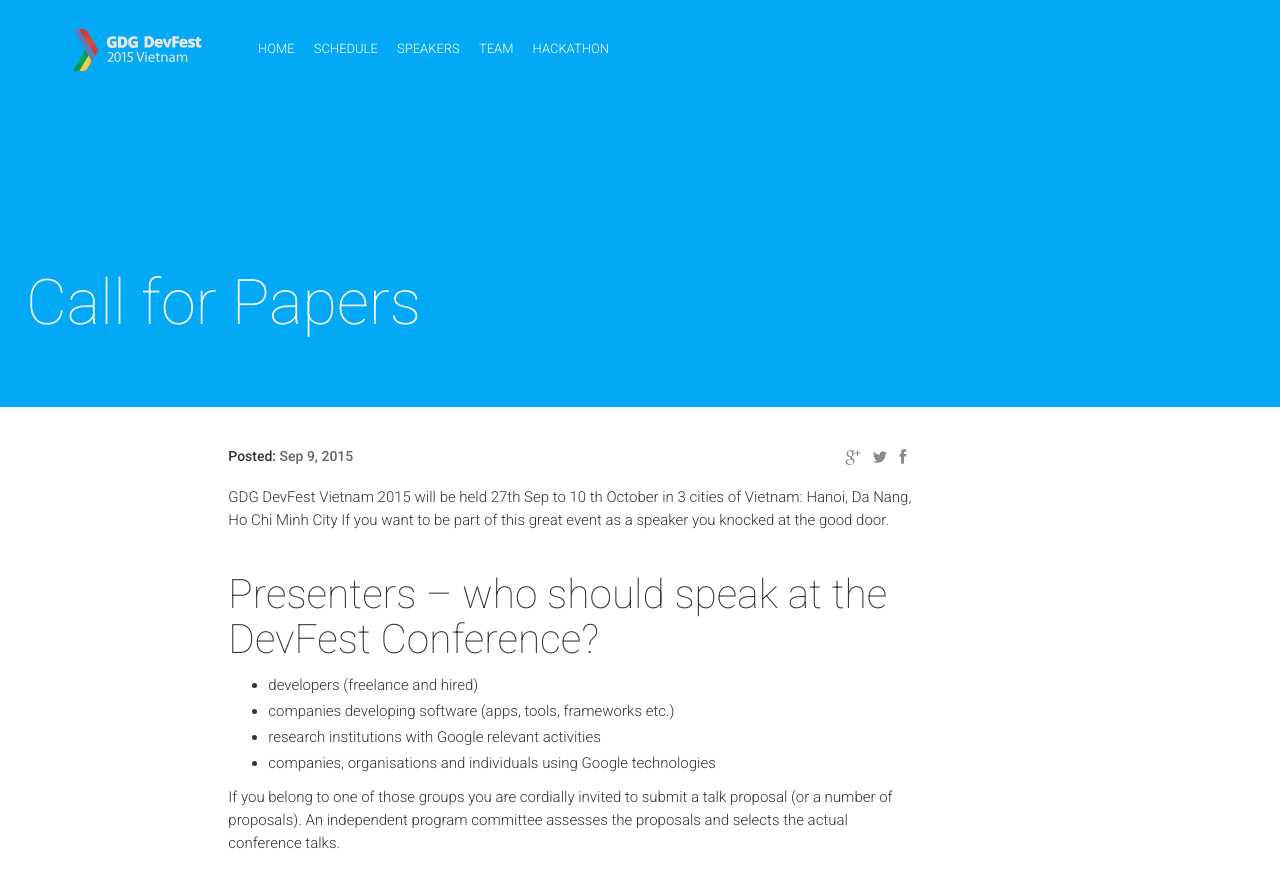
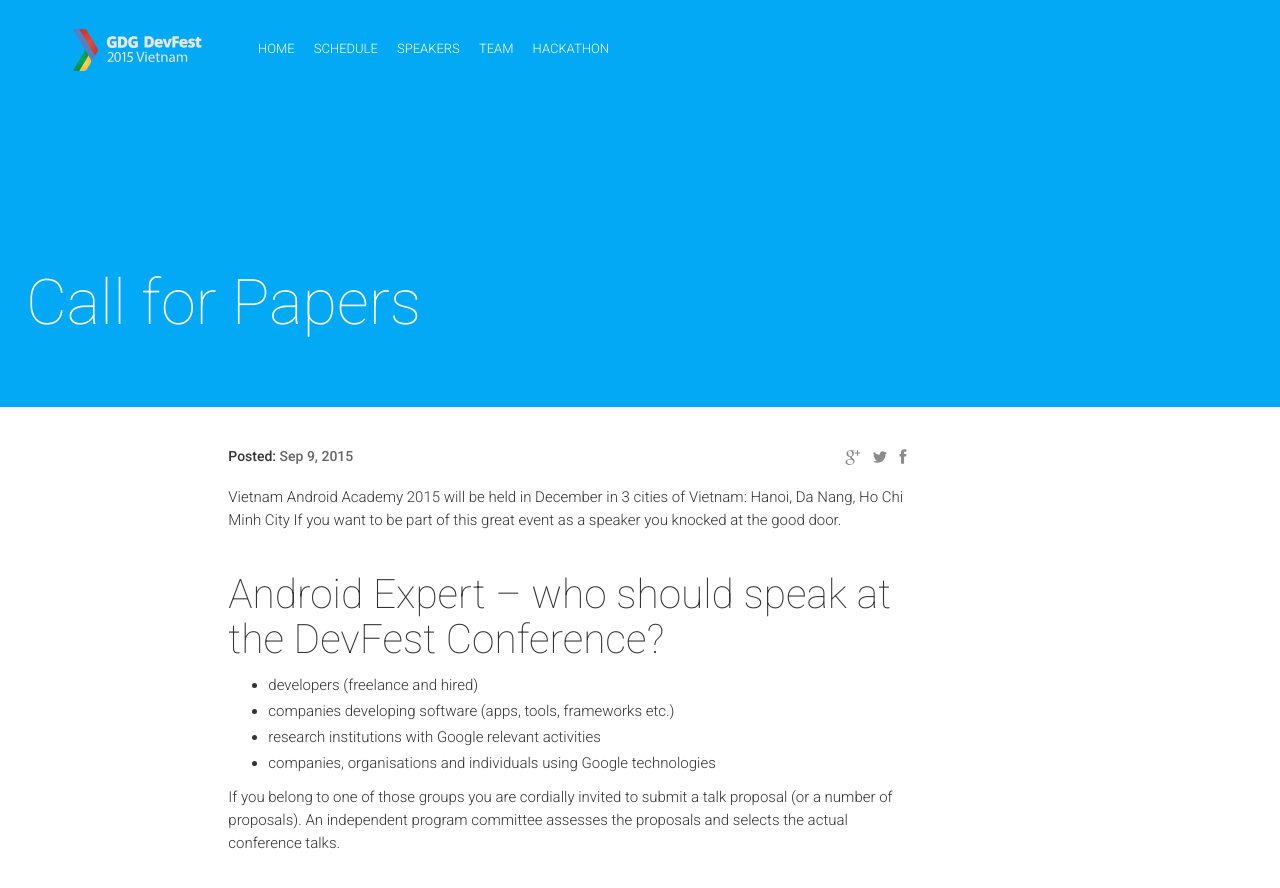
Before and after one commit to hungle90/androidvn, a Jekyll site: the page built from _posts/2014-07-21-call-for-papers.markdown, in a window 1280 px wide and 900 px high. Shown: the top 888 px of the window. Built offline with Jekyll 4.4.1, drawn with Linux system fonts in a browser that asks for light colours; nearby versions of some CDN libraries; comment, search, counter and statistics services are not loaded.

Commit message:
Hello Silicon Valley

```diff
--- a/_config.yml
+++ b/_config.yml
@@ -148,13 +148,13 @@
 # Tweets Feed Block
 tweetsFeedImage: "twitter-feed.jpg"
 tweetsFeedTitle: "What's Up?"
-twitterHashTag: "devfest2015"
+twitterHashTag: "vietnamandroidacademy"
 twitterFeed: ""
 
 # Partners Block
 organizersTitle: "Organizers"
 partnersTitle: "Partners"
-partnersC4sponsorsButton: "Become a sponsor"
+partnersC4sponsorsButton: "Become a trainer"
 
 # Subscribe Block
 subscribeImage: "subscribe.jpg"
@@ -176,8 +176,8 @@
   buyButtonLink: "https://bit.ly/gdgdevfest2015"
   buyButtonText: "Registration"
   ticketContentList: ["Lorem ipsum is simply", "Dummy text of the printing", "Typesetting industry"]
-  validFrom: "2015-09-02T10:00"
-  validThrough: "2015-09-27T23:59"
+  validFrom: "2015-11-1T10:00"
+  validThrough: "2015-12-1T23:59"
   # soldOut: true
   # soldOutText: "Closed"
  -
@@ -191,8 +191,8 @@
   buyButtonLink: "https://bit.ly/gdgdevfestmientrung2015"
   buyButtonText: "Registration"
   ticketContentList: ["Lorem ipsum is simply", "Dummy text of the printing", "Typesetting industry"]
-  validFrom: "2015-09-02T10:00"
-  validThrough: "2015-10-01T10:00"
+  validFrom: "2015-11-02T10:00"
+  validThrough: "2015-12-01T10:00"
 
  -
 
@@ -205,7 +205,7 @@
   additionalInfo: "Hoa Sen University, No 8 Nguyen Van Trang st, The 1st District, Ho Chi Minh"
   ticketContentList: ["Lorem ipsum is simply", "Dummy text of the printing", "Typesetting industry"]
   validFrom: "2015-09-02T10:00"
-  validThrough: "2015-10-04T23:59"
+  validThrough: "2015-12-04T23:59"
 
 
 
--- a/_posts/2014-07-21-call-for-papers.markdown
+++ b/_posts/2014-07-21-call-for-papers.markdown
@@ -4,9 +4,9 @@
 date:   2015-09-09 09:00:00
 isStaticPost: false
 ---
-GDG DevFest Vietnam 2015 will be held 27th Sep to 10 th October in 3 cities of Vietnam: Hanoi, Da Nang, Ho Chi Minh City If you want to be part of this great event as a speaker you knocked at the good door.
+Vietnam Android Academy 2015 will be held in December in 3 cities of Vietnam: Hanoi, Da Nang, Ho Chi Minh City If you want to be part of this great event as a speaker you knocked at the good door.
 
-#### Presenters – who should speak at the DevFest Conference?
+#### Android Expert – who should speak at the DevFest Conference?
 
 * developers (freelance and hired)
 * companies developing software (apps, tools, frameworks etc.)
```
